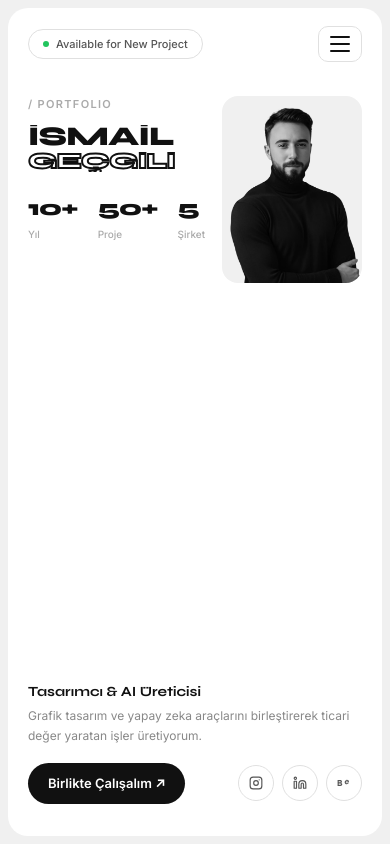
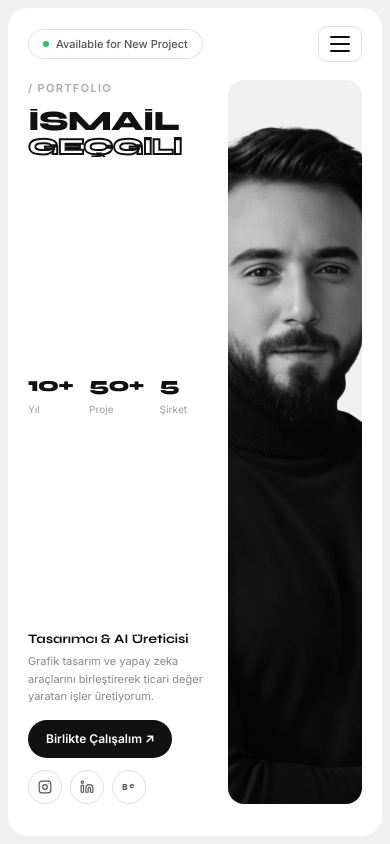
Before and after one commit to igecgili/portfolio, a Next.js app: page / in a window 390 px wide. Shown: the top 844 px of the page. Built offline with nearby package versions, Linux system fonts and the light colour scheme.

Commit message:
Mobile hero: photo fills full height on right side

```diff
--- a/components/Hero.tsx
+++ b/components/Hero.tsx
@@ -160,13 +160,12 @@ export default function Hero() {
           )}
         </AnimatePresence>
 
-        {/* ANA İÇERİK */}
-        <div style={{ flex: 1, display: "flex", flexDirection: "column", justifyContent: "space-between", padding: "16px 20px 32px" }}>
+        {/* ANA İÇERİK — fotoğraf sağda tam yükseklik, sol içerik dikey */}
+        <div style={{ flex: 1, display: "flex", gap: "12px", padding: "0 20px 32px", minHeight: 0 }}>
 
-          {/* Üst: isim sol + fotoğraf sağ — aynı hizada başlar */}
-          <div style={{ display: "flex", alignItems: "flex-start", gap: "12px" }}>
-            {/* İsim + istatistikler sol */}
-            <div style={{ flex: 1, minWidth: 0, display: "flex", flexDirection: "column", gap: "20px" }}>
+          {/* Sol — tam yüksekliği kaplayan flex kolon */}
+          <div style={{ flex: 1, minWidth: 0, display: "flex", flexDirection: "column", justifyContent: "space-between" }}>
+            {/* Üst: etiket + isim */}
             <div>
               <p style={{ fontSize: "11px", letterSpacing: "0.12em", color: "#aaa", fontWeight: 600, marginBottom: "12px" }}>
                 / PORTFOLIO
@@ -176,51 +175,36 @@ export default function Hero() {
                 <FitText><span style={{ color: "transparent", WebkitTextStroke: "2px #111" }}>GEÇGİLİ</span></FitText>
               </div>
             </div>
-              {/* İstatistikler — ismin hemen altında */}
-              <div style={{ display: "flex", gap: "20px" }}>
+
+            {/* Orta: istatistikler */}
+            <div style={{ display: "flex", gap: "16px" }}>
               {[["10+", "Yıl"], ["50+", "Proje"], ["5", "Şirket"]].map(([val, lbl]) => (
                 <div key={lbl}>
-                    <p style={{ fontFamily: "'Syne', sans-serif", fontWeight: 800, fontSize: "22px", color: "#111", letterSpacing: "-0.04em", marginBottom: "2px" }}>{val}</p>
+                  <p style={{ fontFamily: "'Syne', sans-serif", fontWeight: 800, fontSize: "20px", color: "#111", letterSpacing: "-0.04em", marginBottom: "2px" }}>{val}</p>
                   <p style={{ fontSize: "10px", color: "#aaa", fontWeight: 500 }}>{lbl}</p>
                 </div>
               ))}
             </div>
-            </div>
 
-            {/* Fotoğraf sağ */}
-            <div style={{
-              width: "42%", flexShrink: 0,
-              borderRadius: "16px", overflow: "hidden",
-              aspectRatio: "3/4", background: "#f0f0f0",
-            }}>
-              {/* eslint-disable-next-line @next/next/no-img-element */}
-              <img
-                src="/photo2.png"
-                alt="İsmail Geçgili"
-                style={{ width: "100%", height: "100%", objectFit: "cover", objectPosition: "top center", filter: "grayscale(1)" }}
-              />
-            </div>
-          </div>
-
-          {/* Alt bilgi */}
+            {/* Alt: başlık + butonlar */}
             <div>
-            <p style={{ fontFamily: "'Syne', sans-serif", fontWeight: 700, fontSize: "14px", color: "#111", marginBottom: "4px" }}>
+              <p style={{ fontFamily: "'Syne', sans-serif", fontWeight: 700, fontSize: "13px", color: "#111", marginBottom: "4px" }}>
                 Tasarımcı & AI Üreticisi
               </p>
-            <p style={{ fontSize: "12px", color: "#888", lineHeight: 1.7, marginBottom: "16px" }}>
+              <p style={{ fontSize: "11px", color: "#888", lineHeight: 1.6, marginBottom: "14px" }}>
                 Grafik tasarım ve yapay zeka araçlarını birleştirerek ticari değer yaratan işler üretiyorum.
               </p>
-            <div style={{ display: "flex", alignItems: "center", justifyContent: "space-between" }}>
               <a href="#contact" style={{
                 display: "inline-flex", alignItems: "center", gap: "6px",
-                padding: "11px 20px", borderRadius: "999px",
-                background: "#111", color: "#fff", textDecoration: "none", fontSize: "13px", fontWeight: 600,
+                padding: "10px 18px", borderRadius: "999px",
+                background: "#111", color: "#fff", textDecoration: "none", fontSize: "12px", fontWeight: 600,
+                marginBottom: "12px",
               }}>Birlikte Çalışalım ↗</a>
               <div style={{ display: "flex", gap: "8px" }}>
                 {socials.map(({ label, icon, href }) => (
                   <a key={label} href={href} title={label} style={{
                     display: "inline-flex", alignItems: "center", justifyContent: "center",
-                    width: "36px", height: "36px", borderRadius: "50%",
+                    width: "34px", height: "34px", borderRadius: "50%",
                     border: "1px solid #e0e0e0", background: "#fff",
                     color: "#555", textDecoration: "none",
                   }}>
@@ -229,6 +213,20 @@ export default function Hero() {
                 ))}
               </div>
             </div>
+          </div>
+
+          {/* Sağ — fotoğraf tam yükseklik */}
+          <div style={{
+            width: "40%", flexShrink: 0,
+            borderRadius: "16px", overflow: "hidden",
+            background: "#f0f0f0",
+          }}>
+            {/* eslint-disable-next-line @next/next/no-img-element */}
+            <img
+              src="/photo2.png"
+              alt="İsmail Geçgili"
+              style={{ width: "100%", height: "100%", objectFit: "cover", objectPosition: "top center", filter: "grayscale(1)" }}
+            />
           </div>
         </div>
       </section>
```
Also changed, not shown: 1 other file (tests, documents, lock files or other folders). Lines whose indentation alone changed are shown as unchanged.
